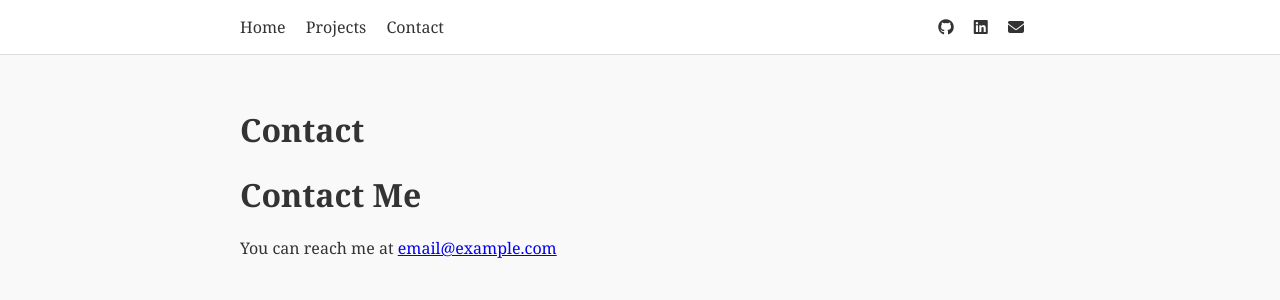
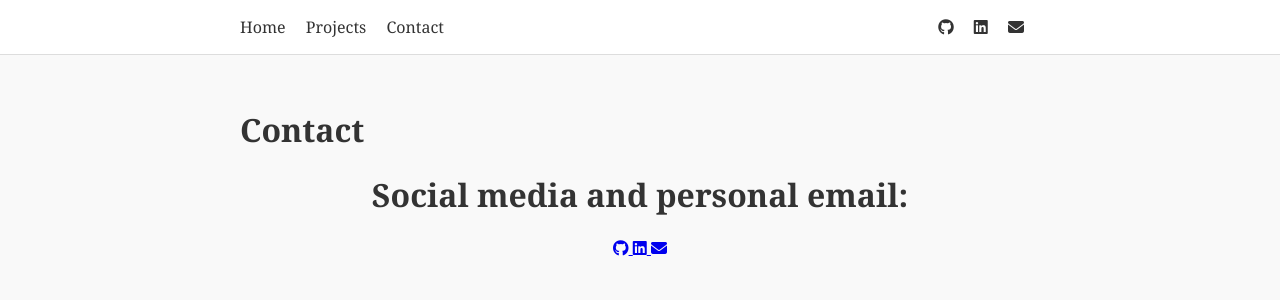
Before and after one commit to EwerthonMelzani/ewerthonmelzani.github.io, a Jekyll site: the page built from contact.md, in a window 1280 px wide. Shown: the top 300 px of the page. Built offline with Jekyll 4.4.1, drawn with Linux system fonts in a browser that asks for light colours.

Commit message:
The site with new layout

```diff
--- a/contact.md
+++ b/contact.md
@@ -3,5 +3,14 @@ layout: page
 title: "Contact"
 permalink: /contact/
 ---
-# Contact Me
-You can reach me at [email@example.com](mailto:email@example.com)
+
+<div style="text-align:center">
+  <h1>Social media and personal email:</h1>
+  <div class="contact-icons">
+    {% for social in site.data.navigator.social %}
+      <a href="{{ social.url }}" target="_blank" title="{{ social.title }}">
+        <i class="{{ social.icon }}"></i>
+      </a>
+    {% endfor %}
+  </div>
+</div>
```
